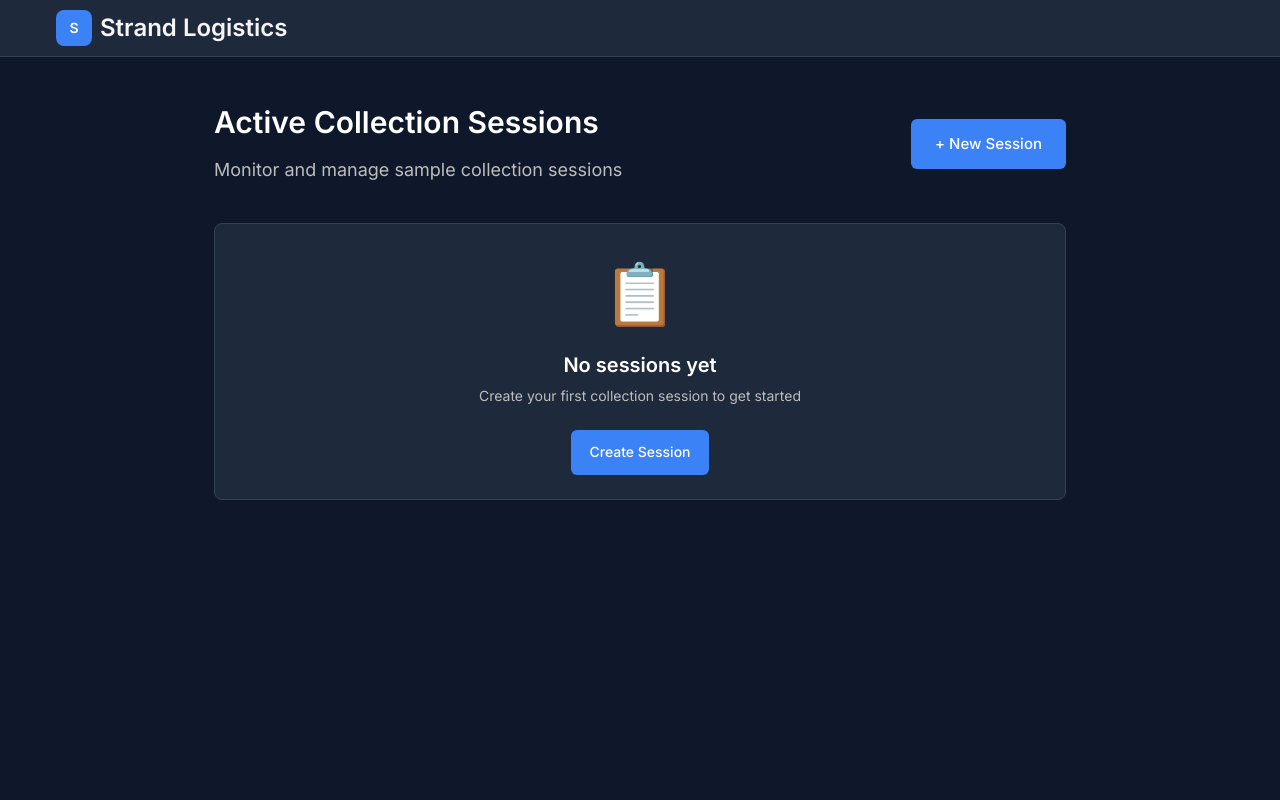
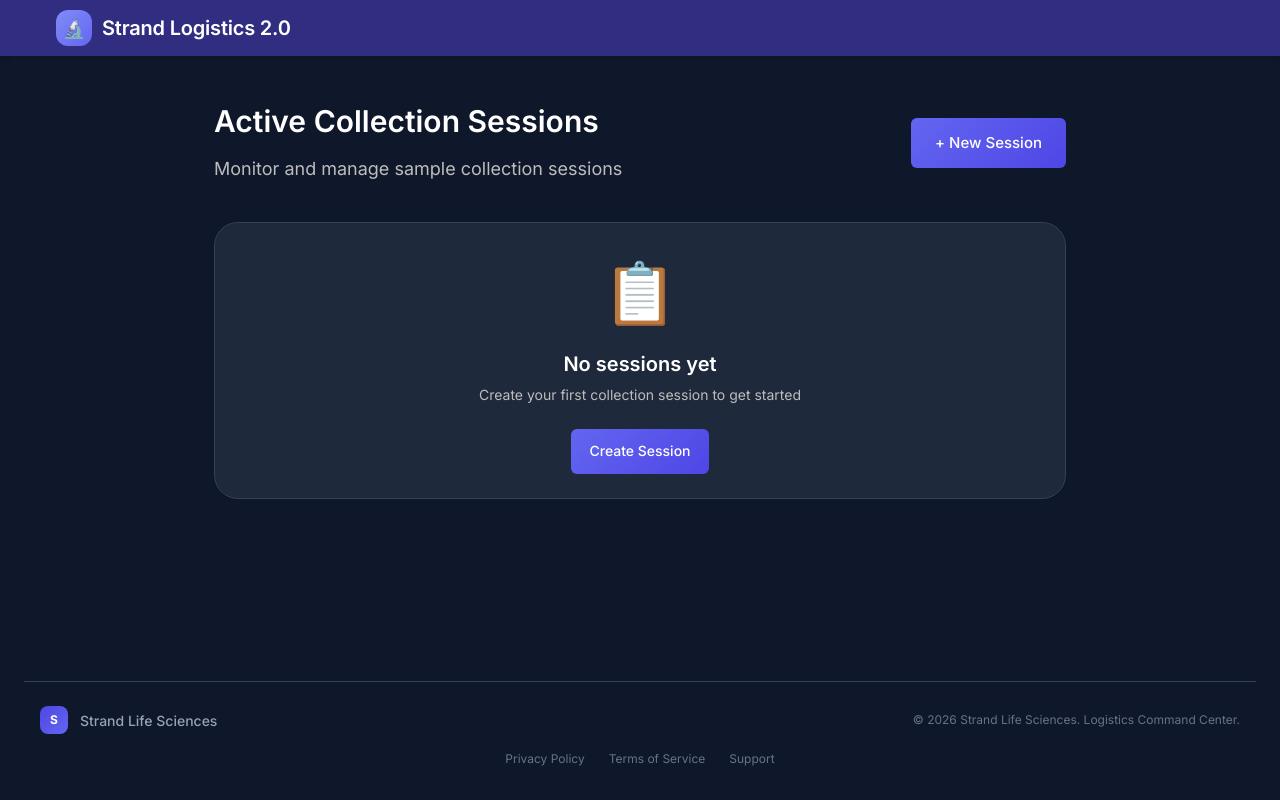
Before and after one commit to sainadh-936/CapStone-Strand-Compilance, a Next.js app: page /dashboard in a window 1280 px wide. Built offline with nearby package versions, Linux system fonts and the light colour scheme; what @mui/material-nextjs would draw is missing.

Commit message:
feat: add footer

```diff
--- a/src/app/layout.tsx
+++ b/src/app/layout.tsx
@@ -3,6 +3,7 @@ import { Inter } from "next/font/google";
 import { AppRouterCacheProvider } from "@mui/material-nextjs/v14-appRouter";
 import { ThemeProvider } from "@/theme";
 import { Header } from "@/components/layout/Header";
+import { Footer } from "@/components/layout/Footer";
 import Box from "@mui/material/Box";
 import Container from "@mui/material/Container";
 import "./globals.css";
@@ -33,13 +34,20 @@ export default function RootLayout({
       <body className={inter.className}>
         <AppRouterCacheProvider>
           <ThemeProvider>
+            <Box
+              sx={{
+                display: "flex",
+                flexDirection: "column",
+                minHeight: "100vh",
+              }}
+            >
               <Header />
               <Box
                 component="main"
                 sx={{
+                  flex: 1,
                   display: "flex",
                   justifyContent: "center",
-                alignItems: "center",
                   pb: { xs: "env(safe-area-inset-bottom)", sm: 0 },
                 }}
               >
@@ -52,6 +60,8 @@ export default function RootLayout({
                   {children}
                 </Container>
               </Box>
+              <Footer />
+            </Box>
           </ThemeProvider>
         </AppRouterCacheProvider>
       </body>
--- /dev/null
+++ b/src/components/layout/Footer.tsx
@@ -0,0 +1,111 @@
+"use client";
+
+import { usePathname } from "next/navigation";
+import Box from "@mui/material/Box";
+import Typography from "@mui/material/Typography";
+import Divider from "@mui/material/Divider";
+
+export function Footer() {
+  const pathname = usePathname();
+
+  // Hide footer on public submission pages
+  if (pathname?.startsWith("/submit/")) {
+    return null;
+  }
+
+  const currentYear = new Date().getFullYear();
+
+  return (
+    <Box
+      component="footer"
+      sx={{
+        mt: "auto",
+        pt: 4,
+        pb: { xs: 3, sm: 4 },
+        px: { xs: 2, sm: 3 },
+      }}
+    >
+      <Divider sx={{ mb: 3, borderColor: "divider" }} />
+      <Box
+        sx={{
+          maxWidth: "lg",
+          mx: "auto",
+          display: "flex",
+          flexDirection: { xs: "column", sm: "row" },
+          alignItems: "center",
+          justifyContent: "space-between",
+          gap: 2,
+        }}
+      >
+        <Box sx={{ display: "flex", alignItems: "center", gap: 1.5 }}>
+          <Box
+            sx={{
+              width: 28,
+              height: 28,
+              borderRadius: 1,
+              background: "linear-gradient(135deg, #4f46e5 0%, #6366f1 100%)",
+              display: "flex",
+              alignItems: "center",
+              justifyContent: "center",
+              color: "common.white",
+              fontWeight: 700,
+              fontSize: "0.75rem",
+            }}
+          >
+            S
+          </Box>
+          <Typography
+            sx={{
+              fontSize: "0.875rem",
+              fontWeight: 500,
+              color: "text.secondary",
+            }}
+          >
+            Strand Life Sciences
+          </Typography>
+        </Box>
+
+        <Typography
+          sx={{
+            fontSize: "0.75rem",
+            color: "text.disabled",
+            textAlign: { xs: "center", sm: "right" },
+          }}
+        >
+          © {currentYear} Strand Life Sciences. Logistics Command Center.
+        </Typography>
+      </Box>
+
+      <Box
+        sx={{
+          maxWidth: "lg",
+          mx: "auto",
+          mt: 2,
+          display: "flex",
+          flexWrap: "wrap",
+          justifyContent: "center",
+          gap: { xs: 2, sm: 3 },
+        }}
+      >
+        {["Privacy Policy", "Terms of Service", "Support"].map((link) => (
+          <Typography
+            key={link}
+            component="a"
+            href="#"
+            sx={{
+              fontSize: "0.75rem",
+              color: "text.disabled",
+              textDecoration: "none",
+              transition: "color 0.2s ease",
+              "&:hover": {
+                color: "primary.light",
+              },
+            }}
+          >
+            {link}
+          </Typography>
+        ))}
+      </Box>
+    </Box>
+  );
+}
--- a/src/components/layout/Header.tsx
+++ b/src/components/layout/Header.tsx
@@ -33,34 +33,35 @@ export function Header() {
             textDecoration: "none",
             display: "flex",
             alignItems: "center",
-            gap: 8,
+            gap: 10,
           }}
         >
           <Box
             sx={{
               width: { xs: 32, sm: 36 },
               height: { xs: 32, sm: 36 },
-              borderRadius: 1,
-              bgcolor: "primary.main",
+              borderRadius: 1.5,
+              background: "linear-gradient(135deg, #818cf8 0%, #6366f1 100%)",
               display: "flex",
               alignItems: "center",
               justifyContent: "center",
               color: "common.white",
-              fontWeight: 600,
-              fontSize: { xs: "0.75rem", sm: "0.875rem" },
+              fontWeight: 700,
+              fontSize: { xs: "1rem", sm: "1.125rem" },
             }}
           >
-            S
+            🔬
           </Box>
           <Typography
             variant="h6"
             sx={{
               fontWeight: 600,
-              color: "grey.100",
-              fontSize: { xs: "1.125rem", sm: "1.5rem" },
+              color: "common.white",
+              fontSize: { xs: "1rem", sm: "1.25rem" },
+              letterSpacing: "-0.01em",
             }}
           >
-            Strand Logistics
+            Strand Logistics 2.0
           </Typography>
         </Link>
       </Toolbar>
--- a/src/components/ui/Badge.tsx
+++ b/src/components/ui/Badge.tsx
@@ -13,14 +13,15 @@ const statusConfig: Record<
 > = {
   created: {
     label: "Created",
-    color: "#cbd5e1", // slate-300
-    bgcolor: "#334155", // slate-700
+    color: "#c7d2fe", // indigo-200
+    bgcolor: "rgba(55, 48, 163, 0.4)", // indigo-800/40
+    borderColor: "#4338ca", // indigo-700
   },
   link_generated: {
     label: "Link Generated",
-    color: "#60a5fa", // blue-400
-    bgcolor: "rgba(30, 58, 138, 0.5)", // blue-900/50
-    borderColor: "#1e3a8a",
+    color: "#a5b4fc", // indigo-300
+    bgcolor: "rgba(79, 70, 229, 0.3)", // indigo-600/30
+    borderColor: "#6366f1", // indigo-500
   },
   in_progress: {
     label: "In Progress",
--- a/src/components/ui/Card.tsx
+++ b/src/components/ui/Card.tsx
@@ -20,11 +20,13 @@ export function Card({ children, hover = false, onClick, sx }: CardProps) {
       sx={{
         p: { xs: 2.5, sm: 3 },
         cursor: onClick ? "pointer" : "default",
-        transition: "all 0.2s ease",
+        transition: "all 0.3s ease",
+        borderRadius: 3,
         ...(hover && {
           "&:hover": {
-            borderColor: "grey.700",
-            bgcolor: "rgba(15, 23, 42, 0.7)",
+            borderColor: "primary.dark",
+            transform: "translateY(-2px)",
+            boxShadow: "0 10px 25px -5px rgba(99, 102, 241, 0.15)",
           },
         }),
         ...sx,
--- a/src/theme/theme.ts
+++ b/src/theme/theme.ts
@@ -6,9 +6,9 @@ const theme = createTheme({
   palette: {
     mode: "dark",
     primary: {
-      main: "#3b82f6", // blue-500
-      light: "#60a5fa", // blue-400
-      dark: "#2563eb", // blue-600
+      main: "#6366f1", // indigo-500
+      light: "#818cf8", // indigo-400
+      dark: "#4f46e5", // indigo-600
     },
     secondary: {
       main: "#64748b", // slate-500
@@ -25,7 +25,7 @@ const theme = createTheme({
       main: "#22c55e",
     },
     info: {
-      main: "#3b82f6",
+      main: "#6366f1",
     },
     background: {
       default: "#0f172a", // slate-900
@@ -106,9 +106,9 @@ const theme = createTheme({
           fontSize: "0.8125rem",
         },
         containedPrimary: {
-          backgroundColor: "#3b82f6",
+          background: "linear-gradient(135deg, #6366f1 0%, #4f46e5 100%)",
           "&:hover": {
-            backgroundColor: "#2563eb",
+            background: "linear-gradient(135deg, #818cf8 0%, #6366f1 100%)",
           },
         },
       },
@@ -139,7 +139,7 @@ const theme = createTheme({
               borderColor: "#475569",
             },
             "&.Mui-focused fieldset": {
-              borderColor: "#3b82f6",
+              borderColor: "#6366f1",
             },
           },
         },
@@ -157,7 +157,7 @@ const theme = createTheme({
             borderColor: "#475569",
           },
           "&.Mui-focused fieldset": {
-            borderColor: "#3b82f6",
+            borderColor: "#6366f1",
           },
         },
       },
@@ -190,9 +190,9 @@ const theme = createTheme({
     MuiAppBar: {
       styleOverrides: {
         root: {
-          backgroundColor: "#1e293b",
-          borderBottom: "1px solid #334155",
-          boxShadow: "none",
+          backgroundColor: "#312e81", // indigo-900
+          borderBottom: "none",
+          boxShadow: "0 4px 6px -1px rgba(0, 0, 0, 0.1), 0 2px 4px -2px rgba(0, 0, 0, 0.1)",
         },
       },
     },
```
Lines whose indentation alone changed are shown as unchanged.
